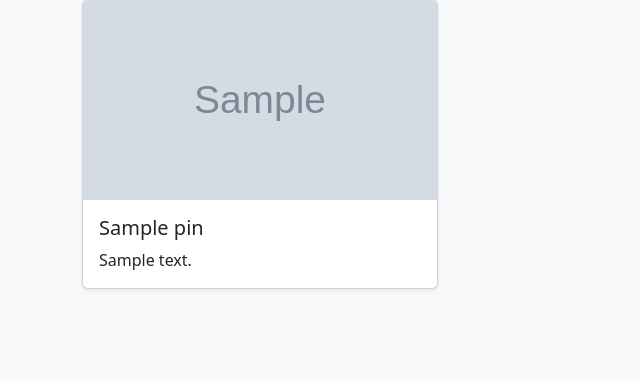
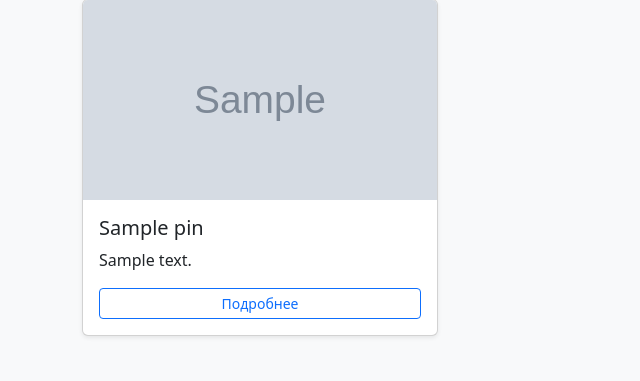
Before and after one commit to Fa1bu/-photo_site, a Flask app: page / in a window 1280 px wide. Shown: the part 81-462 px from the top of the page, without its empty margins (0-640 px from the left). Run offline with Flask 3, Linux system fonts and the light colour scheme; the first user in the database is signed in; tables that the repository leaves empty hold one stand-in row (Sample ...).

Commit message:
Update index.html

```diff
--- a/templates/index.html
+++ b/templates/index.html
@@ -39,6 +39,7 @@
                             {% if pin.description %}
                                 <p class="card-text text-truncate">{{ pin.description }}</p>
                             {% endif %}
+                            <a href="#" class="mt-auto btn btn-outline-primary btn-sm">Подробнее</a>
                         </div>
                     </div>
                 </div>
```
